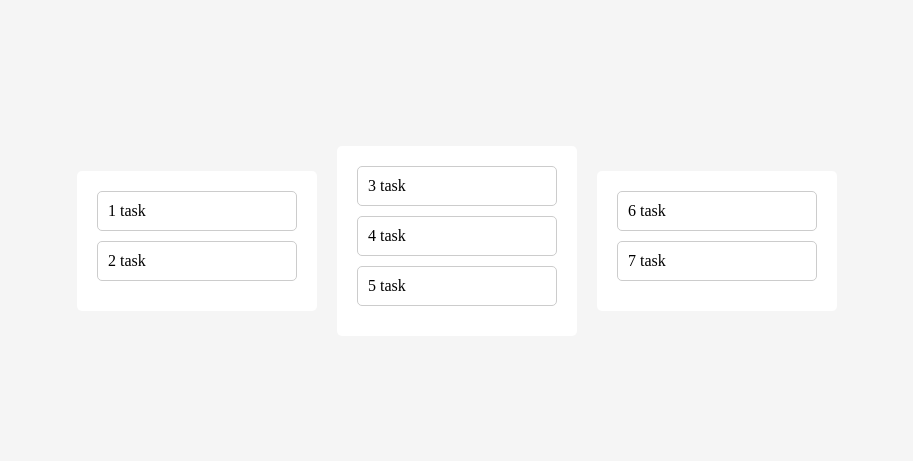
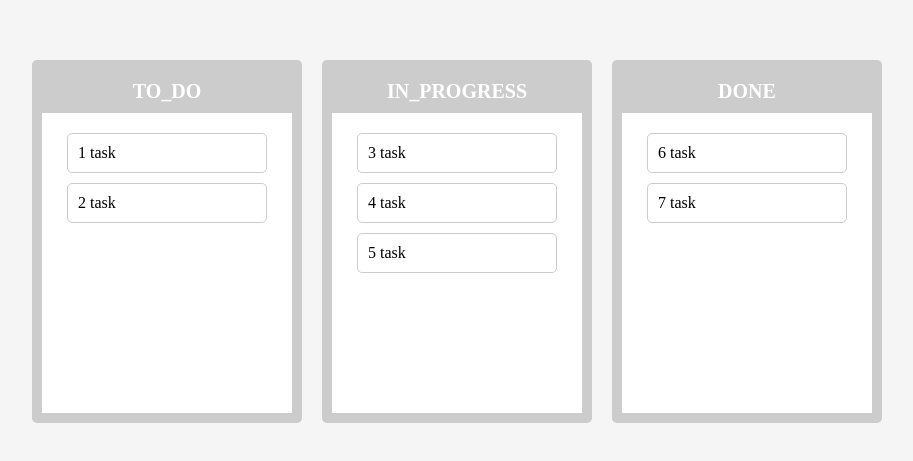
Before and after one commit to devstefancho/my-dnd, a Next.js app: page / in a window 1280 px wide. Shown: the part 159-620 px from the top of the page, without its empty margins (183-1096 px from the left). Built offline with nearby package versions, Linux system fonts and the light colour scheme.

Commit message:
Style: 보드 기본스타일링 완료

```diff
--- a/src/draggable/board.tsx
+++ b/src/draggable/board.tsx
@@ -8,27 +8,46 @@ const Board = ({ boardKey }: { boardKey: keyof DragItems }) => {
   const { dragItemsInBoards } = useDraggableList();
 
   return (
+    <BoardContainer>
+      <h1>{boardKey}</h1>
       <Droppable droppableId={String(boardKey)}>
         {(provided) => (
-        <StyledContainer {...provided.droppableProps} ref={provided.innerRef}>
+          <CardContainer {...provided.droppableProps} ref={provided.innerRef}>
             {dragItemsInBoards[boardKey].map((item, index) => (
               <DraggableCard item={item} index={index} />
             ))}
             {provided.placeholder}
-        </StyledContainer>
+          </CardContainer>
         )}
       </Droppable>
+    </BoardContainer>
   );
 };
 
-const StyledContainer = styled.div`
+const BoardContainer = styled.div`
+  background-color: #ccc;
+  padding: 10px;
+  border-radius: 5px;
+
+  h1 {
+    background-color: #ccc;
+    text-align: center;
+    font-size: 20px;
+    font-weight: 700;
+    color: #fff;
+    padding: 10px;
+  }
+`;
+
+const CardContainer = styled.div`
   display: flex;
   flex-direction: column;
   align-items: center;
-  justify-content: center;
+  justify-content: flex-start;
   background-color: #fff;
   padding: 20px;
-  border-radius: 5px;
+  min-height: 300px;
+  min-width: 250px;
 `;
 
 export default Board;
```
Lines whose indentation alone changed are shown as unchanged.
